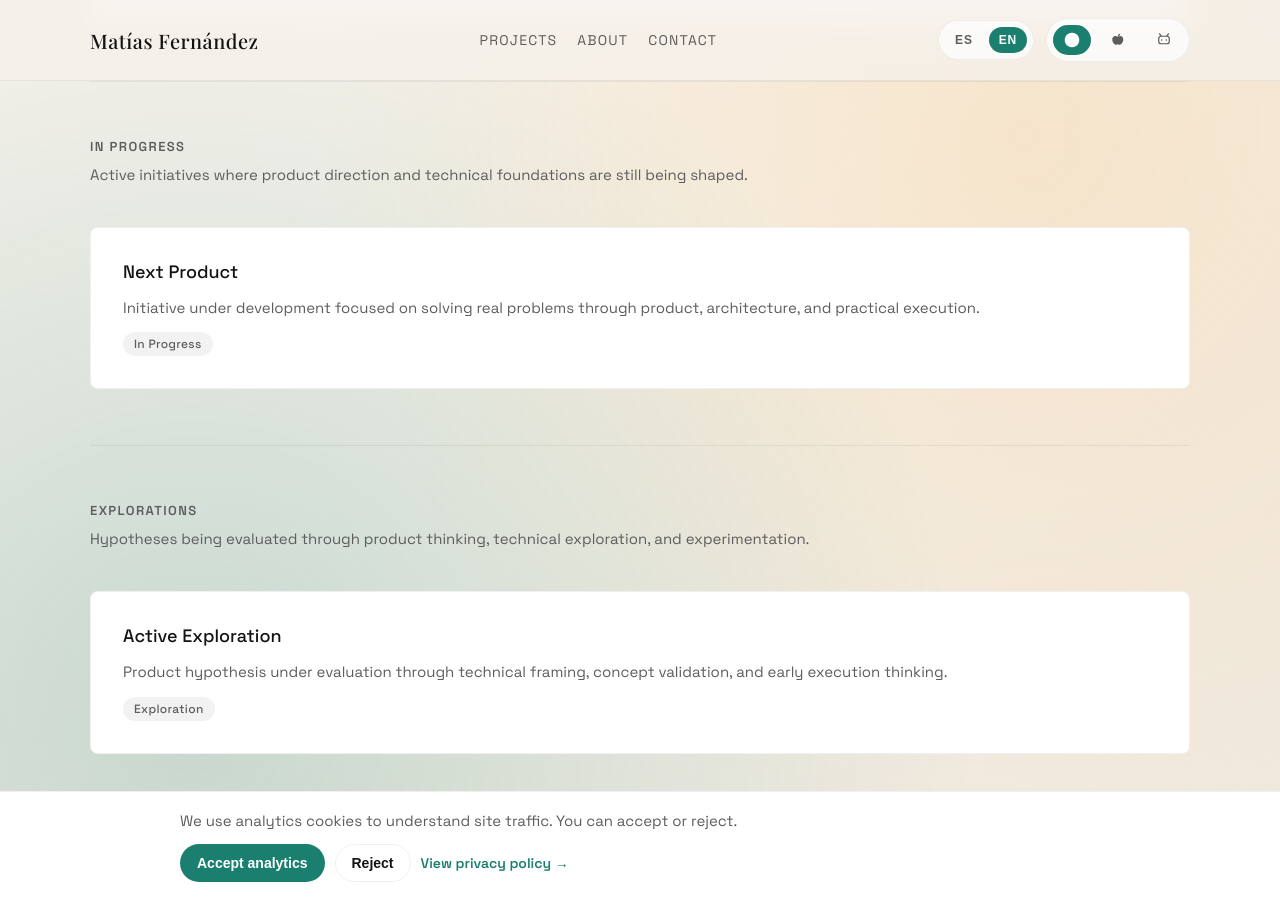
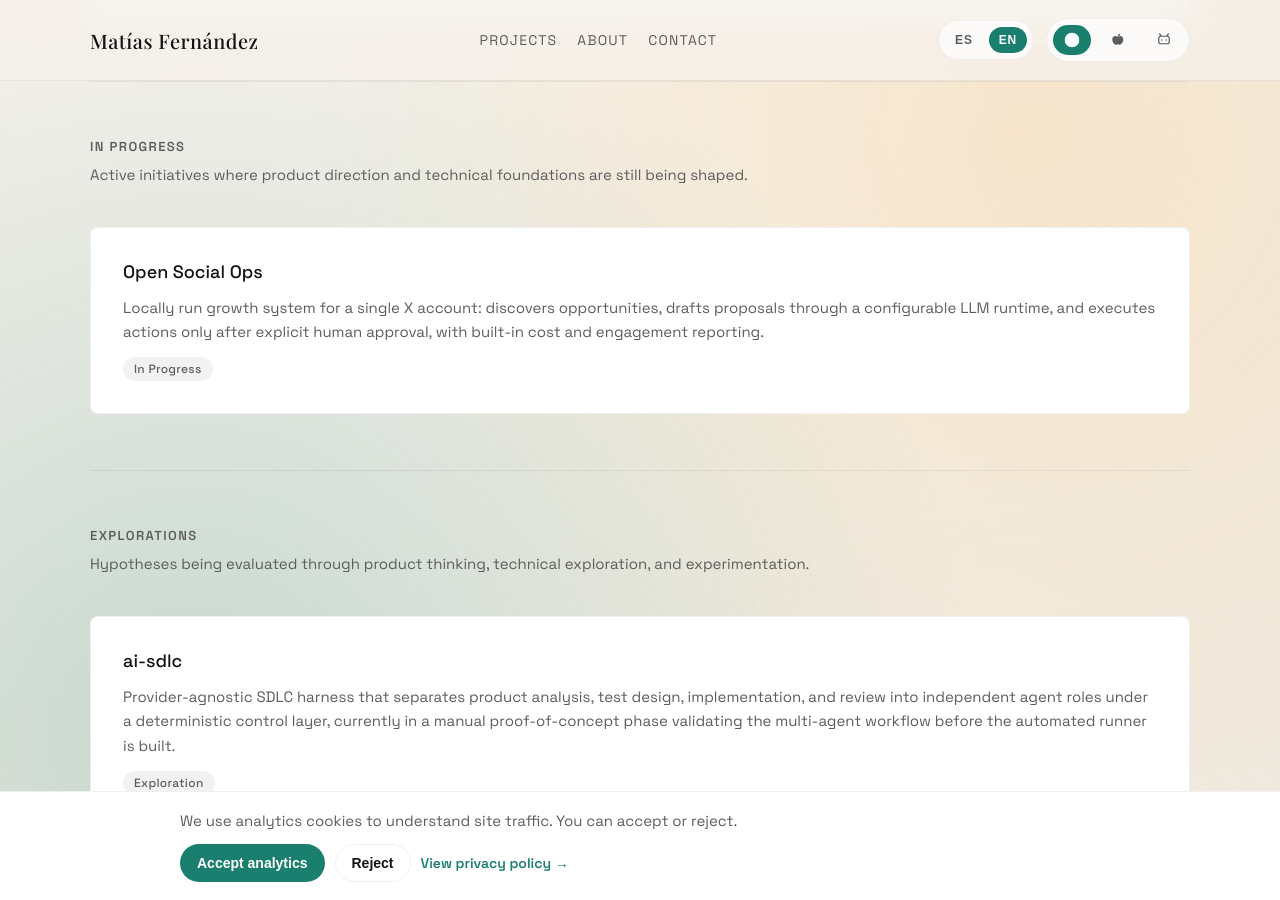
Before and after one commit to MatiasSF9/matiassf9.github.io, a Jekyll site: the page built from en/projects/index.html, in a window 1280 px wide and 900 px high, scrolled down 764 px. Built offline with Jekyll 4.4.1, drawn with Linux system fonts in a browser that asks for light colours.

Commit message:
Add Open Social Ops and ai-sdlc to the projects page (#76)
* Add Open Social Ops and ai-sdlc to the projects page

Replaces the placeholder "In Progress" and "Explorations" cards with
real project details sourced from ../open-social-ops and ../ai-sdlc:
Open Social Ops (supervised local growth system for a single X
account) and ai-sdlc (provider-agnostic, role-separated SDLC harness,
currently in its Phase 0 proof-of-concept).

Co-Authored-By: Claude Sonnet 5 <noreply@anthropic.com>

* Add PR review screenshots for the projects page update

Full-page captures of /en/projects/ and /es/projects/ with the new
Open Social Ops and ai-sdlc cards, for review on PR #76. This folder
is excluded from the Jekyll build (top-level underscore prefix) and
can be deleted after merge.

Co-Authored-By: Claude Sonnet 5 <noreply@anthropic.com>

---------

Co-authored-by: Claude Sonnet 5 <noreply@anthropic.com>

```diff
--- a/_data/copy.json
+++ b/_data/copy.json
@@ -242,8 +242,8 @@
           "text": "Iniciativas activas donde todavía se está definiendo dirección de producto y base técnica.",
           "items": [
             {
-              "title": "Próximo Producto",
-              "description": "Iniciativa en desarrollo enfocada en resolver problemas reales mediante producto, arquitectura y ejecución práctica.",
+              "title": "Open Social Ops",
+              "description": "Sistema local de crecimiento para una cuenta de X: descubre oportunidades, redacta propuestas mediante un runtime de LLM configurable y solo ejecuta acciones con aprobación humana explícita, con reporte de costos y engagement incorporado.",
               "status": "En desarrollo"
             }
           ]
@@ -253,8 +253,8 @@
           "text": "Hipótesis evaluadas mediante pensamiento de producto, exploración técnica y experimentación.",
           "items": [
             {
-              "title": "Exploración en curso",
-              "description": "Hipótesis de producto en evaluación a través de framing técnico, validación conceptual y pensamiento temprano de ejecución.",
+              "title": "ai-sdlc",
+              "description": "Harness de SDLC agnóstico de proveedor que separa análisis de producto, diseño de tests, implementación y revisión en roles de agentes independientes bajo una capa de control determinística, en fase de prueba de concepto manual para validar el flujo multi-agente antes de construir el runner automatizado.",
               "status": "Exploración"
             }
           ]
@@ -637,8 +637,8 @@
           "text": "Active initiatives where product direction and technical foundations are still being shaped.",
           "items": [
             {
-              "title": "Next Product",
-              "description": "Initiative under development focused on solving real problems through product, architecture, and practical execution.",
+              "title": "Open Social Ops",
+              "description": "Locally run growth system for a single X account: discovers opportunities, drafts proposals through a configurable LLM runtime, and executes actions only after explicit human approval, with built-in cost and engagement reporting.",
               "status": "In Progress"
             }
           ]
@@ -648,8 +648,8 @@
           "text": "Hypotheses being evaluated through product thinking, technical exploration, and experimentation.",
           "items": [
             {
-              "title": "Active Exploration",
-              "description": "Product hypothesis under evaluation through technical framing, concept validation, and early execution thinking.",
+              "title": "ai-sdlc",
+              "description": "Provider-agnostic SDLC harness that separates product analysis, test design, implementation, and review into independent agent roles under a deterministic control layer, currently in a manual proof-of-concept phase validating the multi-agent workflow before the automated runner is built.",
               "status": "Exploration"
             }
           ]
```
Also changed, not shown: 2 other files.
